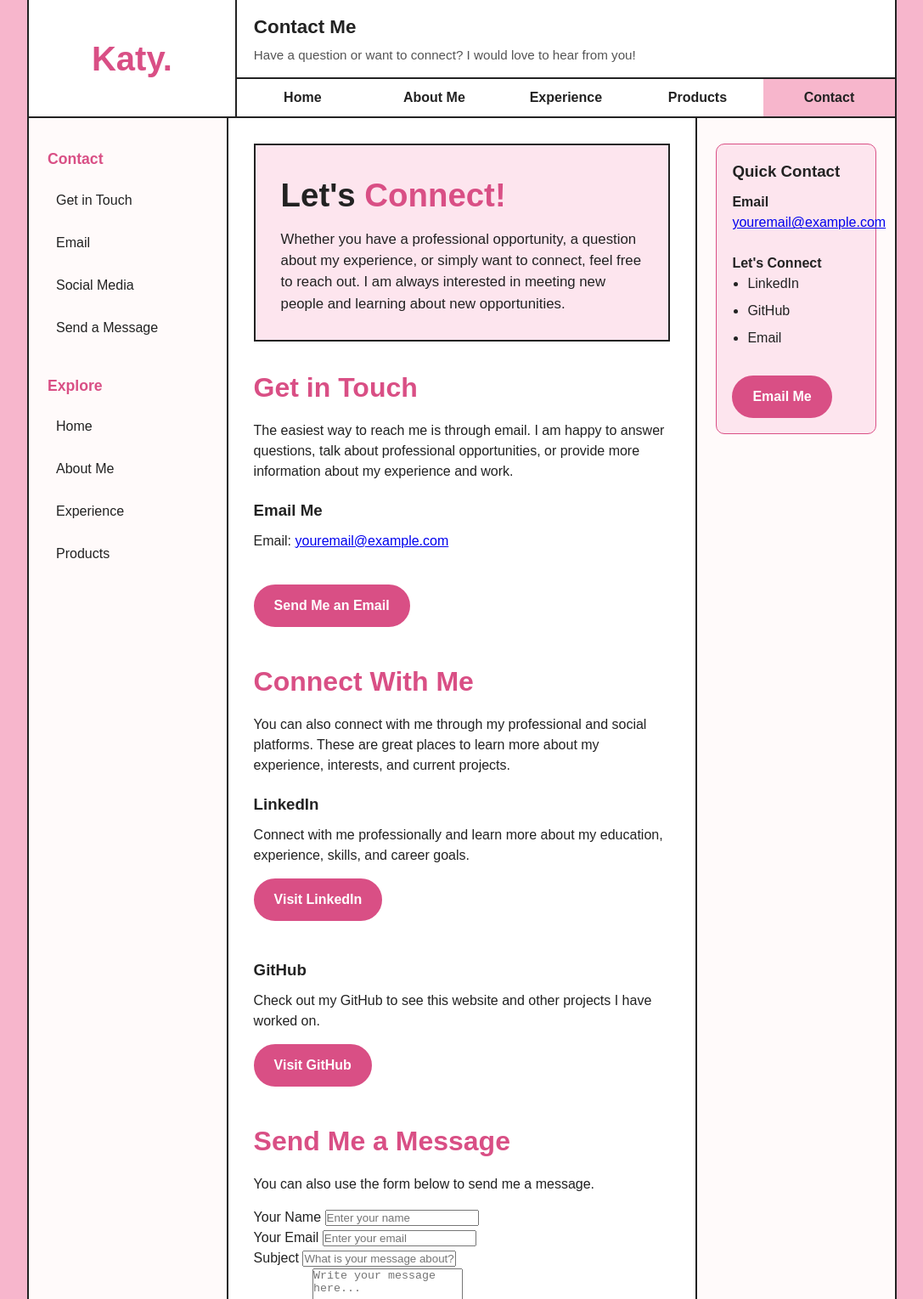
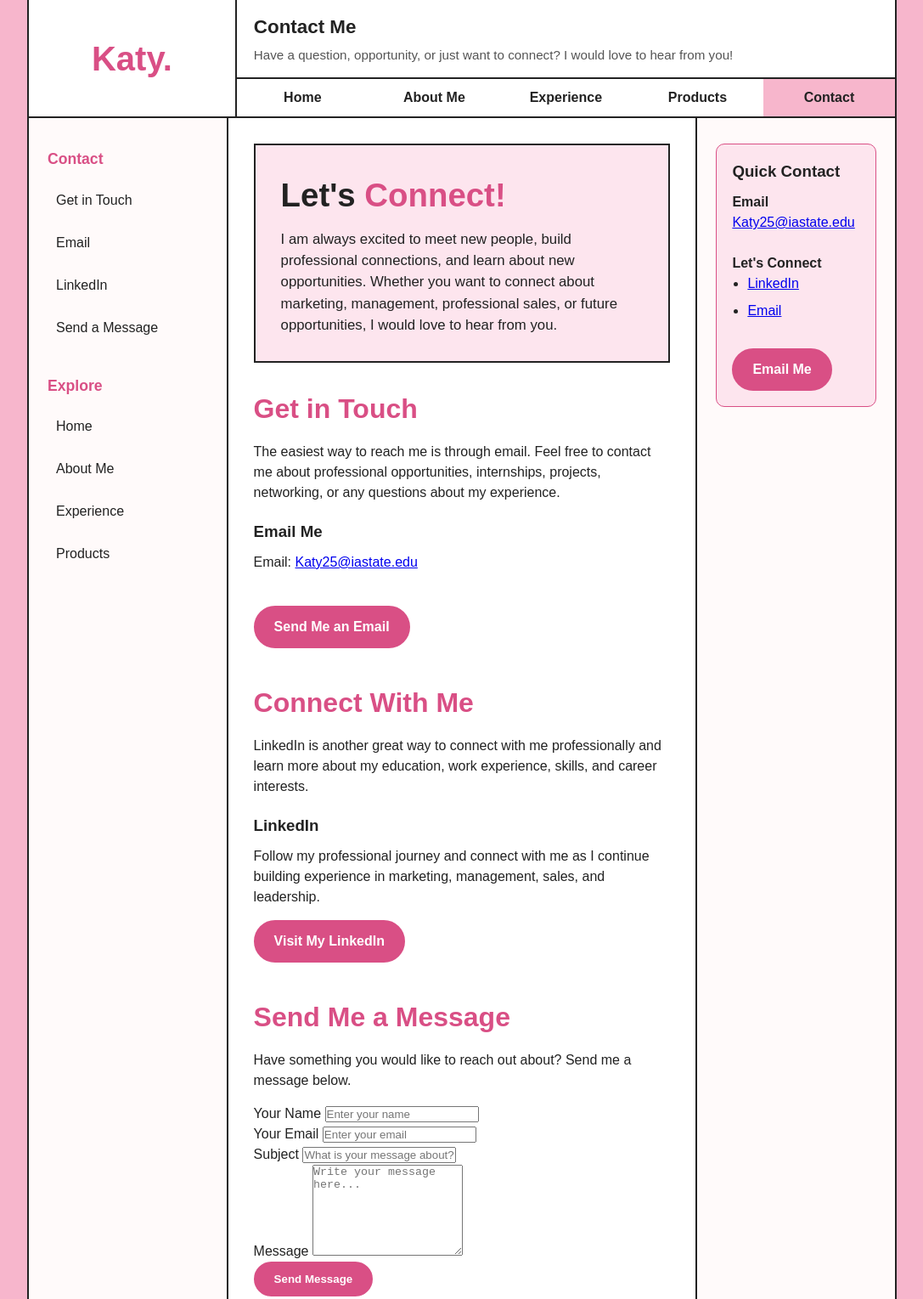
Before and after one commit to katy-nelson/mkt3620, a plain HTML site: page contact.html in a window 1280 px wide. Shown: the top 1529 px of the page at 85% size, without its empty margins (96-1183 px from the left). Drawn offline with Linux system fonts and the light colour scheme.

Commit message:
Update contact.html

```diff
--- a/contact.html
+++ b/contact.html
@@ -67,7 +67,8 @@
                     </h1>
 
                     <p>
-                        Have a question or want to connect?
+                        Have a question, opportunity,
+                        or just want to connect?
                         I would love to hear from you!
                     </p>
 
@@ -131,7 +132,7 @@
 
                 <li>
                     <a href="#socials">
-                        Social Media
+                        LinkedIn
                     </a>
                 </li>
 
@@ -202,12 +203,12 @@
                 </h1>
 
                 <p>
-                    Whether you have a professional
-                    opportunity, a question about my
-                    experience, or simply want to connect,
-                    feel free to reach out. I am always
-                    interested in meeting new people and
-                    learning about new opportunities.
+                    I am always excited to meet new people,
+                    build professional connections, and learn
+                    about new opportunities. Whether you want
+                    to connect about marketing, management,
+                    professional sales, or future opportunities,
+                    I would love to hear from you.
                 </p>
 
             </section>
@@ -229,10 +230,10 @@
 
                 <p>
                     The easiest way to reach me is through
-                    email. I am happy to answer questions,
-                    talk about professional opportunities,
-                    or provide more information about my
-                    experience and work.
+                    email. Feel free to contact me about
+                    professional opportunities, internships,
+                    projects, networking, or any questions
+                    about my experience.
                 </p>
 
 
@@ -242,8 +243,8 @@
 
                 <p>
                     Email:
-                    <a href="mailto:youremail@example.com">
-                        youremail@example.com
+                    <a href="mailto:Katy25@iastate.edu">
+                        Katy25@iastate.edu
                     </a>
                 </p>
 
@@ -252,7 +253,7 @@
 
 
                 <a
-                    href="mailto:youremail@example.com"
+                    href="mailto:Katy25@iastate.edu"
                     class="button"
                 >
                     Send Me an Email
@@ -263,7 +264,7 @@
 
 
             <!-- =================================
-                 SOCIAL MEDIA
+                 LINKEDIN
             ================================== -->
 
             <section
@@ -276,11 +277,10 @@
                 </h2>
 
                 <p>
-                    You can also connect with me through
-                    my professional and social platforms.
-                    These are great places to learn more
-                    about my experience, interests, and
-                    current projects.
+                    LinkedIn is another great way to connect
+                    with me professionally and learn more
+                    about my education, work experience,
+                    skills, and career interests.
                 </p>
 
 
@@ -289,41 +289,19 @@
                 </h3>
 
                 <p>
-                    Connect with me professionally and
-                    learn more about my education,
-                    experience, skills, and career goals.
+                    Follow my professional journey and
+                    connect with me as I continue building
+                    experience in marketing, management,
+                    sales, and leadership.
                 </p>
 
                 <a
-                    href="https://www.linkedin.com/"
+                    href="https://www.linkedin.com/in/kathryn-nelson-6894b13a9/"
                     target="_blank"
                     rel="noopener noreferrer"
                     class="button"
                 >
-                    Visit LinkedIn
-                </a>
-
-
-                <br><br>
-
-
-                <h3>
-                    GitHub
-                </h3>
-
-                <p>
-                    Check out my GitHub to see this
-                    website and other projects I have
-                    worked on.
-                </p>
-
-                <a
-                    href="https://github.com/"
-                    target="_blank"
-                    rel="noopener noreferrer"
-                    class="button"
-                >
-                    Visit GitHub
+                    Visit My LinkedIn
                 </a>
 
             </section>
@@ -344,8 +322,9 @@
                 </h2>
 
                 <p>
-                    You can also use the form below to
-                    send me a message.
+                    Have something you would like to
+                    reach out about? Send me a message
+                    below.
                 </p>
 
 
@@ -463,18 +442,18 @@
                 </h2>
 
                 <p>
-                    Thank you for taking the time to
-                    explore my website and learn more
-                    about me. I am always excited to
-                    make new connections, gain new
-                    experiences, and learn about future
-                    opportunities.
+                    Thank you for taking the time to explore
+                    my website and learn more about me.
+                    I am excited to continue growing my
+                    experience, meeting new people, and
+                    exploring future opportunities.
                 </p>
 
                 <p>
                     Feel free to explore the rest of my
                     website to learn more about my
-                    background, experience, and work.
+                    education, experience, interests,
+                    and projects.
                 </p>
 
 
@@ -511,8 +490,8 @@
                 </p>
 
                 <p>
-                    <a href="mailto:youremail@example.com">
-                        youremail@example.com
+                    <a href="mailto:Katy25@iastate.edu">
+                        Katy25@iastate.edu
                     </a>
                 </p>
 
@@ -528,15 +507,19 @@
                 <ul>
 
                     <li>
-                        LinkedIn
+                        <a
+                            href="https://www.linkedin.com/in/kathryn-nelson-6894b13a9/"
+                            target="_blank"
+                            rel="noopener noreferrer"
+                        >
+                            LinkedIn
+                        </a>
                     </li>
 
                     <li>
-                        GitHub
-                    </li>
-
-                    <li>
-                        Email
+                        <a href="mailto:Katy25@iastate.edu">
+                            Email
+                        </a>
                     </li>
 
                 </ul>
@@ -546,7 +529,7 @@
 
 
                 <a
-                    href="mailto:youremail@example.com"
+                    href="mailto:Katy25@iastate.edu"
                     class="button"
                 >
                     Email Me
```
